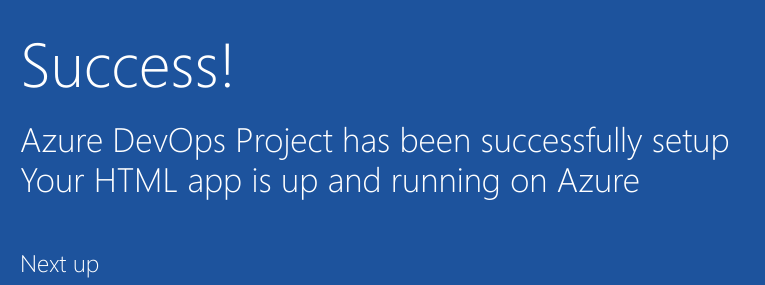
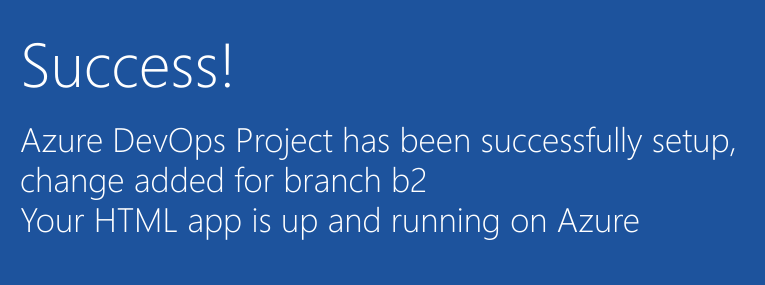
Before and after one commit to jkreddy79/firstremoterepo, a plain HTML site: page index.html in a window 1280 px wide. Shown: the part 352-637 px from the top of the page, 205-970 px from the left. Drawn offline with Linux system fonts and the light colour scheme.

Commit message:
change added for branch b2

```diff
--- a/index.html
+++ b/index.html
@@ -19,7 +19,7 @@
         </div>
             <div class="content-body">
                 <div class="success-text">Success!</div>
-                <div class="description line-1"> Azure DevOps Project has been successfully setup</div>
+                <div class="description line-1"> Azure DevOps Project has been successfully setup, change added for branch b2</div>
                 <div class="description line-2"> Your HTML app is up and running on Azure</div>
                 <div class="next-steps-container">
                     <div class="next-steps-header">Next up</div>
```
